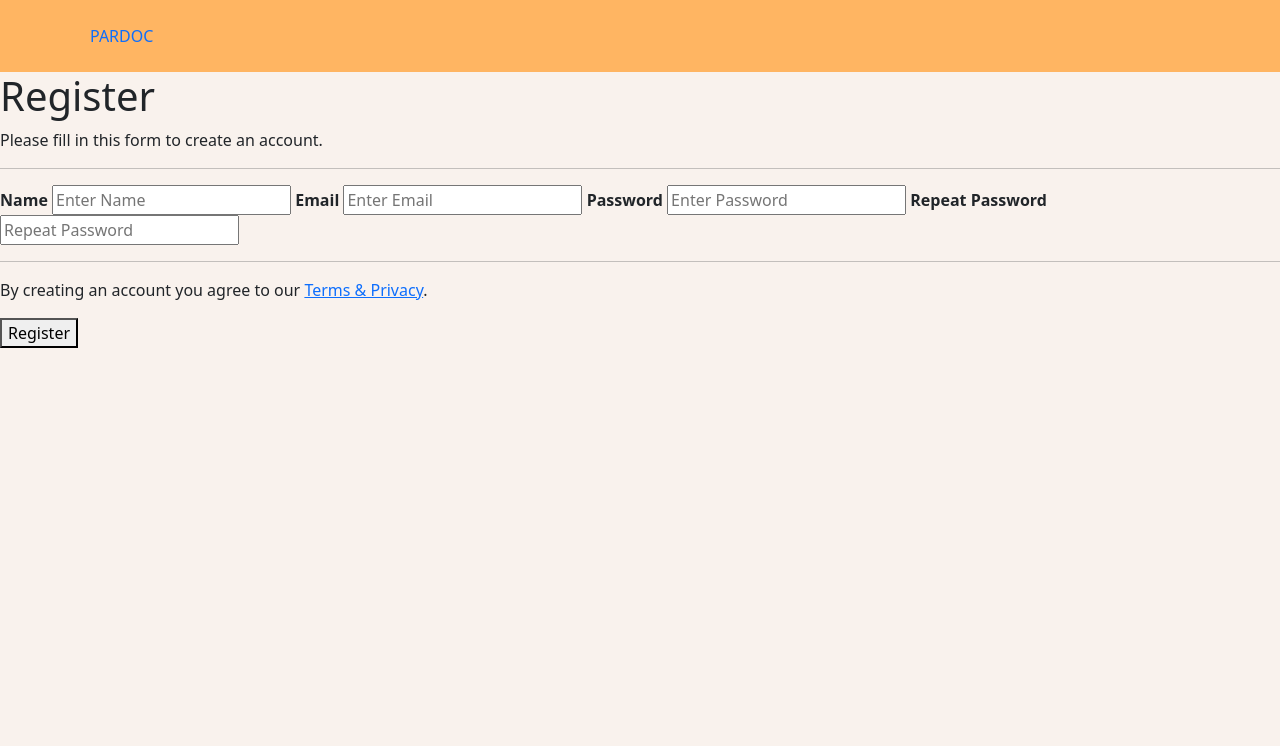
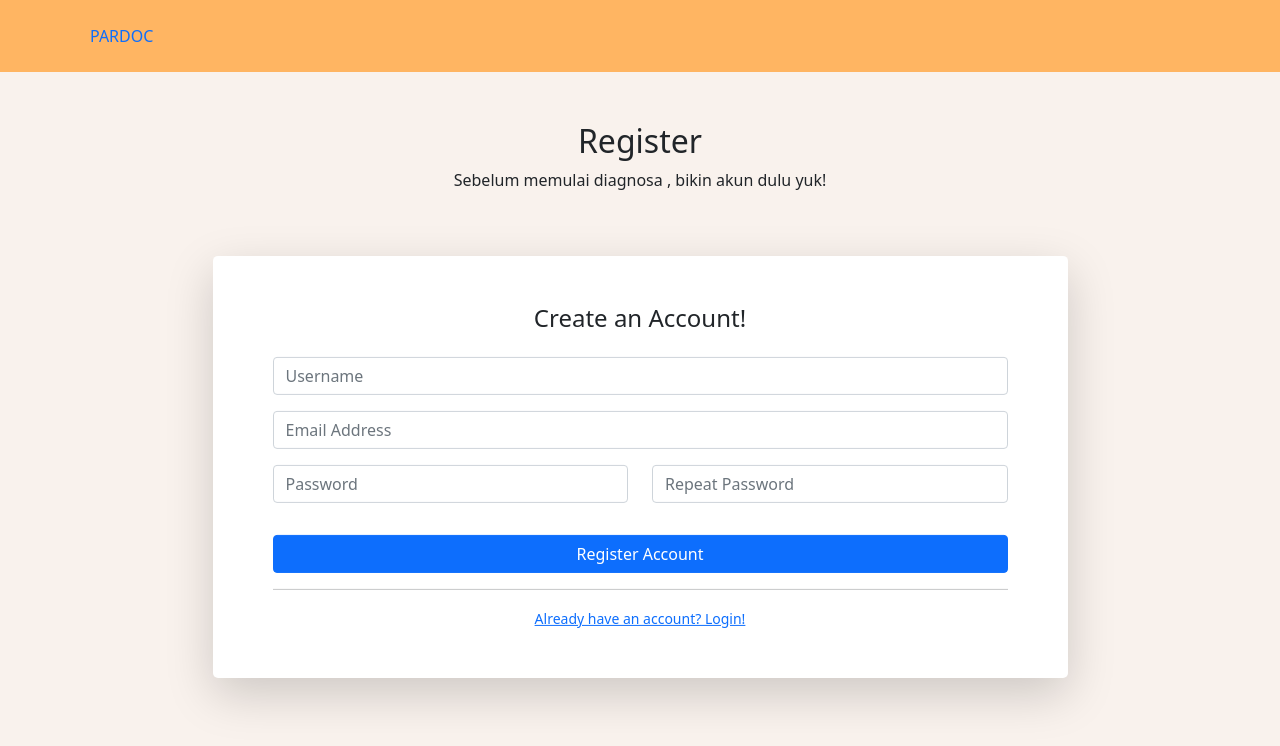
Before and after one commit to adimass/pardoc_2, a Flask app: page /register in a window 1280 px wide. Shown: the top 746 px of the page. Run offline with Flask 2, Linux system fonts and the light colour scheme; parts of the project's set-up code (start-up, migrations or seed data) failed here and were passed over.

Commit message:
refactor register page

```diff
--- a/templates/register.html
+++ b/templates/register.html
@@ -19,7 +19,7 @@
 {% endif %}
 {% endwith %}
 
-<section class="contact" id="contact">
+<!-- <section class="contact" id="contact">
 
     <form action="register-users" method="post" enctype="multipart/form-data" >
 
@@ -48,7 +48,48 @@
     </form>
 
 
-</section>
+</section> -->
+
+<body>
+  <div class="container"
+    style="position: absolute;left: 0;right: 0;top: 50%;transform: translateY(-50%);-ms-transform: translateY(-50%);-moz-transform: translateY(-50%);-webkit-transform: translateY(-50%);-o-transform: translateY(-50%);">
+    <div class="row mb-5">
+      <div class="col-md-8 col-xl-6 text-center mx-auto">
+        <h2>Register</h2>
+        <p class="w-lg-50">Sebelum memulai diagnosa , bikin akun dulu yuk!</p>
+      </div>
+    </div>
+    <div class="row d-flex d-xl-flex justify-content-center justify-content-xl-center">
+      <div class="col-sm-12 col-lg-10 col-xl-9 col-xxl-7 bg-white shadow-lg" style="border-radius: 5px;">
+        <div class="p-5">
+          <div class="text-center">
+            <h4 class="text-dark mb-4">Create an Account!</h4>
+          </div>
+          <form class="user" action="register-users" enctype="multipart/form-data" method="post">
+            <div class="mb-3"><input class="form-control form-control-user" type="text" name="name" id="name" placeholder="Username"
+                required /></div>
+            <div class="mb-3"><input id="email" class="form-control form-control-user" type="email" name="email"
+                placeholder="Email Address" required /></div>
+            <div class="row mb-3">
+              <div class="col-sm-6 mb-3 mb-sm-0"><input id="psw" class="form-control form-control-user"
+                  type="password" placeholder="Password" name="psw" required /></div>
+              <div class="col-sm-6"><input id="psw-repeat" class="form-control form-control-user" type="password"
+                  placeholder="Repeat Password" name="psw-repeat" required /></div>
+            </div>
+            <div class="row mb-3">
+              <p id="emailErrorMsg" class="text-danger" style="display: none;">Paragraph</p>
+              <p id="passwordErrorMsg" class="text-danger" style="display: none;">Paragraph</p>
+            </div><button id="submitBtn" class="btn btn-primary d-block btn-user w-100" type="submit">Register
+              Account</button>
+            <hr />
+          </form>
+          <div class="text-center"><a class="small" href="{{ url_for('bp_login.login') }}">Already have an account? Login!</a></div>
+        </div>
+      </div>
+    </div>
+    <div></div>
+  </div>
+</body>
 
 
 
```
